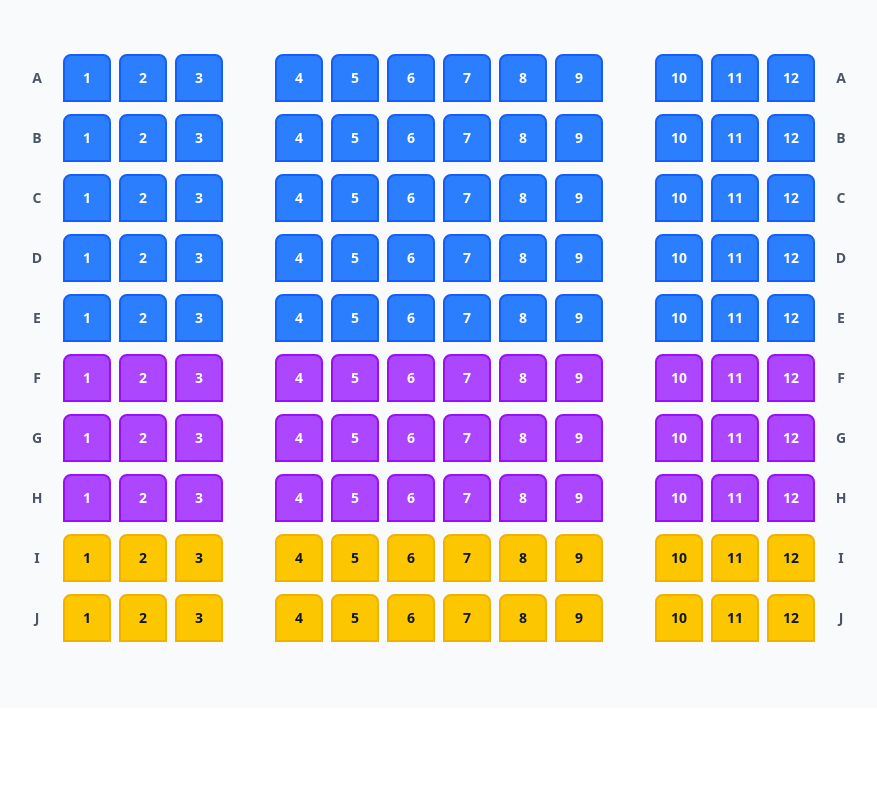
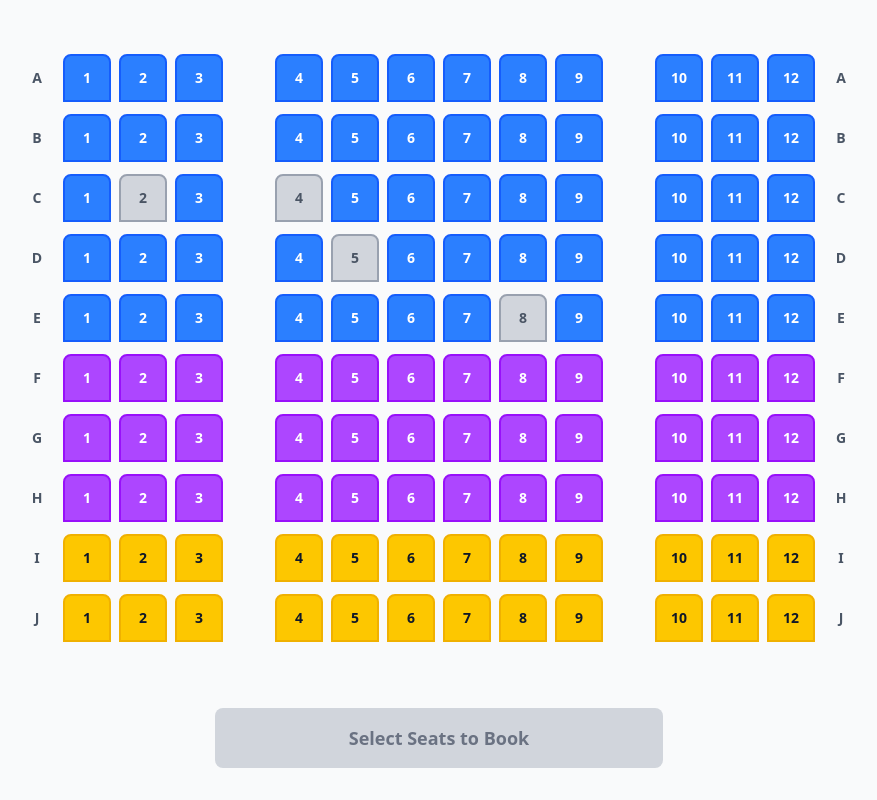
Before and after one commit to RogeMateos/cinema-seat-booking, a React (Vite) app: page / in a window 1280 px wide. Shown: the part 224-1024 px from the top of the page, without its empty margins (201-1078 px from the left). Before the commit the page ends 932 px from the top, so only its background shows below. Built offline with nearby package versions, Linux system fonts and the light colour scheme.

Commit message:
Add booking completion handler and button
Introduces a booking completion handler in App.jsx and CinemaSeatBooking.jsx, updates seat prices and currency to GBP, and adds a 'Book Now' button with booking logic and validation. The parent component now receives booking data when a booking is completed.

```diff
--- a/src/App.jsx
+++ b/src/App.jsx
@@ -1,9 +1,25 @@
 import CinemaSeatBooking from './components/CinemaSeatBooking/CinemaSeatBooking'
 
 function App() {
+  /**
+   * Handle booking completion
+   * @param {Object} bookingData - Booking information from child component
+   */
+  const handleBookingComplete = (bookingData) => {
+    console.log('=== Booking Completed ===');
+    console.log('Seats:', bookingData.seats);
+    console.log('Total Price:', bookingData.totalPrice);
+    console.log('Seat IDs:', bookingData.seatIds);
+    console.log('Timestamp:', bookingData.timestamp);
+    console.log('========================');
+  };
+
   return (
     <div className="min-h-screen bg-gray-100">
-      <CinemaSeatBooking />
+      <CinemaSeatBooking
+        bookedSeats={['C2', 'C4', 'D5', 'E8']}
+        onBookingComplete={handleBookingComplete}
+      />
     </div>
   )
 }
--- a/src/components/CinemaSeatBooking/CinemaSeatBooking.jsx
+++ b/src/components/CinemaSeatBooking/CinemaSeatBooking.jsx
@@ -13,15 +13,15 @@ const DEFAULT_LAYOUT = {
 
 const DEFAULT_SEAT_TYPES = {
   regular: {
-    price: 150,
+    price: 9.99,
     rows: [0, 1, 2, 3, 4]
   },
   premium: {
-    price: 200,
+    price: 12.99,
     rows: [5, 6, 7]
   },
   vip: {
-    price: 300,
+    price: 16.99,
     rows: [8, 9]
   }
 };
@@ -58,7 +58,7 @@ function CinemaSeatBooking({
   layout = DEFAULT_LAYOUT,
   seatTypes = DEFAULT_SEAT_TYPES,
   bookedSeats = [],
-  currency = '₹',
+  currency = '£',
   onBookingComplete = () => {},
   title = 'Cinema Hall Booking',
   subtitle = 'Select your seats'
@@ -208,6 +208,66 @@ function CinemaSeatBooking({
         return [...prevSelected, seat];
       }
     });
+  };
+
+  /**
+   * Calculate total price of selected seats
+   * @returns {number} - Total price
+   */
+  const getTotalPrice = () => {
+    return selectedSeats.reduce((total, seat) => total + seat.price, 0);
+  };
+
+  /**
+   * Handle booking completion
+   */
+  const handleBooking = () => {
+    // Validation: Check if any seats are selected
+    if (selectedSeats.length === 0) {
+      alert('Please select at least one seat to book.');
+      return;
+    }
+
+    // Update seats state - mark selected seats as booked
+    setSeats((prevSeats) => {
+      return prevSeats.map((row) => {
+        return row.map((seat) => {
+          // Check if this seat is in selectedSeats
+          const isSelected = selectedSeats.some((s) => s.id === seat.id);
+          if (isSelected) {
+            return {
+              ...seat,
+              status: 'booked',
+              selected: false
+            };
+          }
+          return seat;
+        });
+      });
+    });
+
+    // Create booking data
+    const bookingData = {
+      seats: selectedSeats.map((seat) => ({
+        id: seat.id,
+        type: seat.type,
+        price: seat.price
+      })),
+      totalPrice: getTotalPrice(),
+      seatIds: selectedSeats.map((s) => s.id),
+      timestamp: new Date().toISOString()
+    };
+
+    // Call parent callback
+    onBookingComplete(bookingData);
+
+    // Show success message
+    const seatCount = selectedSeats.length;
+    const total = getTotalPrice();
+    alert(`Successfully booked ${seatCount} seat(s) for ${currency}${total}!`);
+
+    // Clear selection
+    setSelectedSeats([]);
   };
 
   /**
@@ -361,6 +421,27 @@ function CinemaSeatBooking({
           </div>
         </div>
 
+        {/* Book Now Button */}
+        <div className="flex justify-center mt-8">
+          <button
+            onClick={handleBooking}
+            disabled={selectedSeats.length === 0}
+            className={`
+              w-full max-w-md px-8 py-4 rounded-lg font-bold text-lg
+              transition-all duration-200 transform
+              ${selectedSeats.length === 0
+                ? 'bg-gray-300 text-gray-500 cursor-not-allowed'
+                : 'bg-green-500 text-white hover:bg-green-600 hover:scale-105 active:scale-95'
+              }
+            `}
+          >
+            {selectedSeats.length === 0
+              ? 'Select Seats to Book'
+              : `Book ${selectedSeats.length} Seat(s) - ${currency}${getTotalPrice()}`
+            }
+          </button>
+        </div>
+
       </div>
     </div>
   );
```
